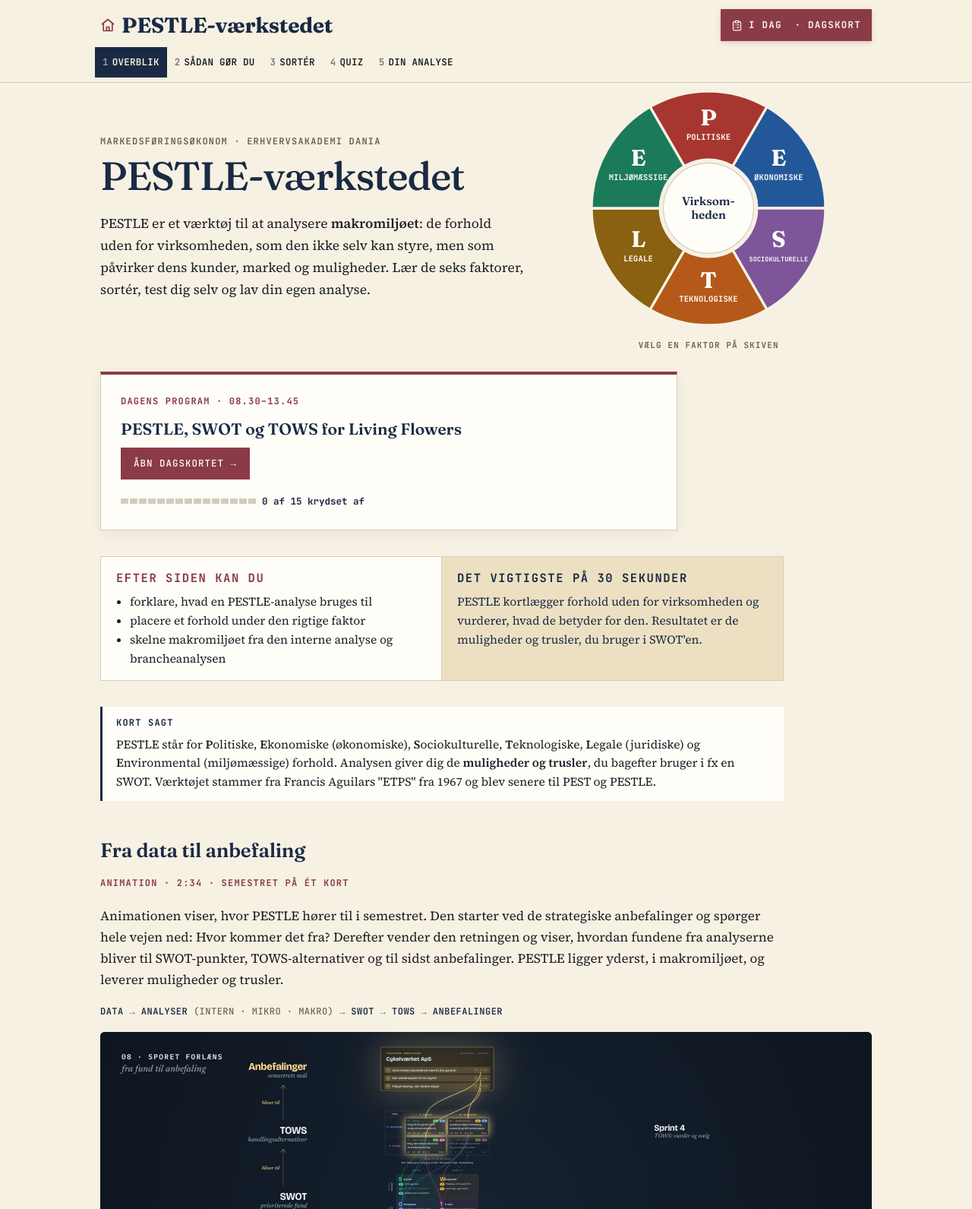
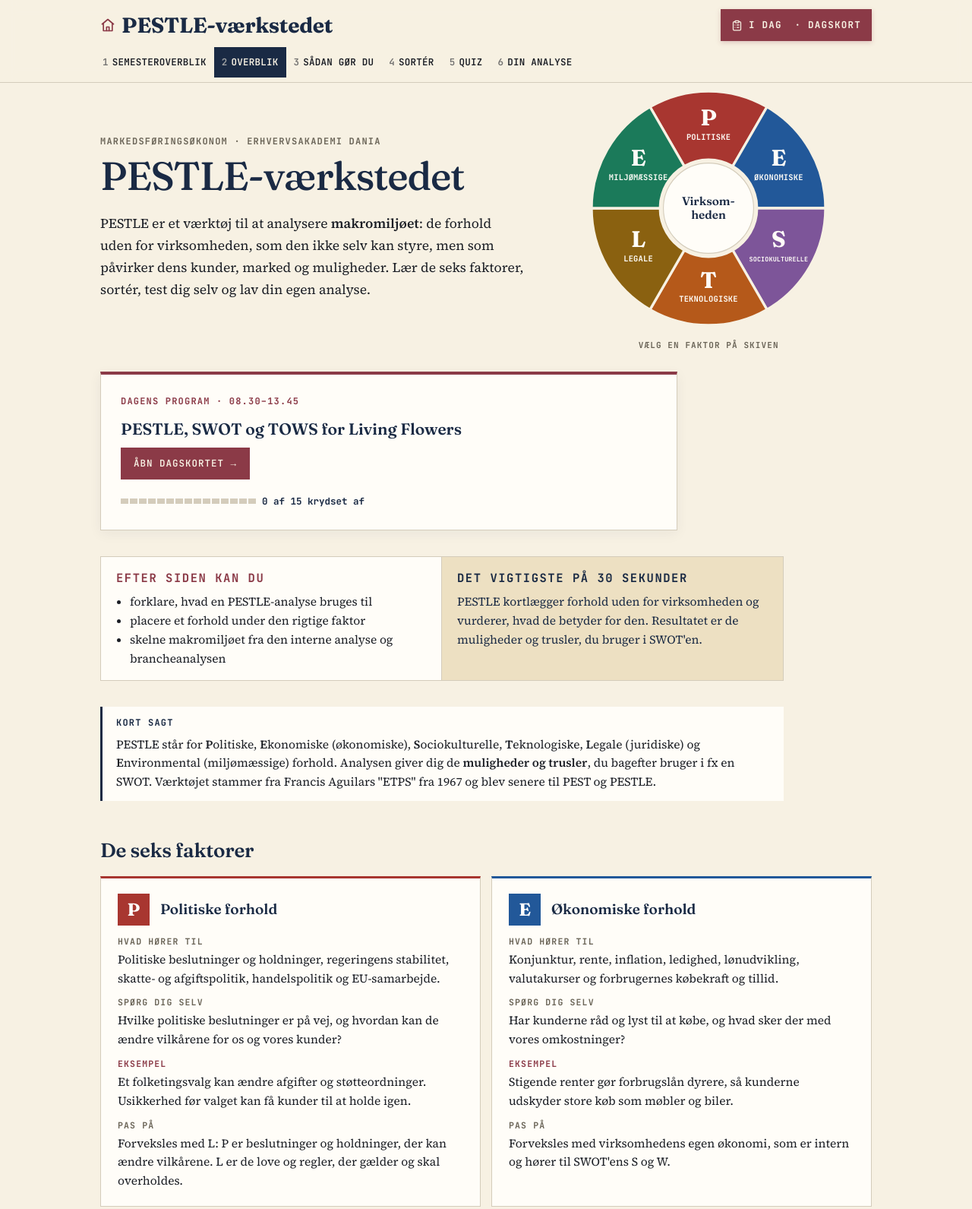
Before and after one commit to arma-dania/Pestle, a plain HTML site: page index.html in a window 1280 px wide. Shown: the top 1591 px of the page at 76% size. Drawn offline with nearby package versions, Linux system fonts and the light colour scheme.

Commit message:
Nyt menupunkt Semesteroverblik med animationen Fra data til anbefaling
Animationen flyttes fra Overblik til sit eget menupunkt (1). Overblik er
stadig startsiden. Dagskortets introduktion linker til Semesteroverblik,
og tidsvisningen i animationen viser ikke længere negativ tid ved start.

Co-Authored-By: Claude Opus 5.5 <noreply@anthropic.com>
Claude-Session: https://claude.ai/code/session_014WKH9v7VqmbXZPvz361Rz3

```diff
--- a/index.html
+++ b/index.html
@@ -281,16 +281,28 @@ span.chipr{background:#fff;border-style:dashed}
       </button>
     </div>
     <div class="tablist" role="tablist" aria-label="Afsnit">
-      <button class="tab" role="tab" id="t-overblik" aria-controls="overblik" aria-selected="true"><span class="n">1</span>Overblik</button>
-      <button class="tab" role="tab" id="t-trin" aria-controls="trin" aria-selected="false" tabindex="-1"><span class="n">2</span>Sådan gør du</button>
-      <button class="tab" role="tab" id="t-sorter" aria-controls="sorter" aria-selected="false" tabindex="-1"><span class="n">3</span>Sortér</button>
-      <button class="tab" role="tab" id="t-quiz" aria-controls="quiz" aria-selected="false" tabindex="-1"><span class="n">4</span>Quiz</button>
-      <button class="tab" role="tab" id="t-ark" aria-controls="ark" aria-selected="false" tabindex="-1"><span class="n">5</span>Din analyse</button>
+      <button class="tab" role="tab" id="t-semester" aria-controls="semester" aria-selected="false" tabindex="-1"><span class="n">1</span>Semesteroverblik</button>
+      <button class="tab" role="tab" id="t-overblik" aria-controls="overblik" aria-selected="true"><span class="n">2</span>Overblik</button>
+      <button class="tab" role="tab" id="t-trin" aria-controls="trin" aria-selected="false" tabindex="-1"><span class="n">3</span>Sådan gør du</button>
+      <button class="tab" role="tab" id="t-sorter" aria-controls="sorter" aria-selected="false" tabindex="-1"><span class="n">4</span>Sortér</button>
+      <button class="tab" role="tab" id="t-quiz" aria-controls="quiz" aria-selected="false" tabindex="-1"><span class="n">5</span>Quiz</button>
+      <button class="tab" role="tab" id="t-ark" aria-controls="ark" aria-selected="false" tabindex="-1"><span class="n">6</span>Din analyse</button>
     </div>
   </div>
 </nav>
 
 <main class="container">
+<!-- SEMESTEROVERBLIK -->
+<section class="panel" id="semester" role="tabpanel" tabindex="0" aria-labelledby="t-semester" hidden>
+  <div class="ph"><p class="mono kicker">Animation · 2:34 · semestret på ét kort</p><h2>Fra data til anbefaling</h2></div>
+  <div class="stack" style="max-width:900px">
+    <p>Animationen viser, hvor PESTLE hører til i semestret. Den starter ved de strategiske anbefalinger og spørger hele vejen ned: Hvor kommer det fra? Derefter vender den retningen og viser, hvordan fundene fra analyserne bliver til SWOT-punkter, TOWS-alternativer og til sidst anbefalinger. PESTLE ligger yderst, i makromiljøet, og leverer muligheder og trusler.</p>
+    <p class="mono chain"><b>Data</b> → <b>Analyser</b> (intern · mikro · makro) → <b>SWOT</b> → <b>TOWS</b> → <b>Anbefalinger</b></p>
+  </div>
+  <iframe id="fdta" class="anim-frame" src="overblik/fra-data-til-anbefaling.html" title="Animation: Fra data til anbefaling" loading="lazy" allowfullscreen></iframe>
+
+</section>
+
 <!-- OVERBLIK -->
 <section class="panel" id="overblik" role="tabpanel" tabindex="0" aria-labelledby="t-overblik">
   <div class="hero">
@@ -335,14 +347,6 @@ span.chipr{background:#fff;border-style:dashed}
   <div class="stack">
     <aside class="note"><p class="mono">Kort sagt</p><p>PESTLE står for <b>P</b>olitiske, <b>E</b>konomiske (økonomiske), <b>S</b>ociokulturelle, <b>T</b>eknologiske, <b>L</b>egale (juridiske) og <b>E</b>nvironmental (miljømæssige) forhold. Analysen giver dig de <b>muligheder og trusler</b>, du bagefter bruger i fx en SWOT. Værktøjet stammer fra Francis Aguilars "ETPS" fra 1967 og blev senere til PEST og PESTLE.</p></aside>
   </div>
-
-  <h3 class="sec-title">Fra data til anbefaling</h3>
-  <div class="stack" style="max-width:900px">
-    <p class="mono" style="color:var(--burgundy)">Animation · 2:34 · semestret på ét kort</p>
-    <p>Animationen viser, hvor PESTLE hører til i semestret. Den starter ved de strategiske anbefalinger og spørger hele vejen ned: Hvor kommer det fra? Derefter vender den retningen og viser, hvordan fundene fra analyserne bliver til SWOT-punkter, TOWS-alternativer og til sidst anbefalinger. PESTLE ligger yderst, i makromiljøet, og leverer muligheder og trusler.</p>
-    <p class="mono chain"><b>Data</b> → <b>Analyser</b> (intern · mikro · makro) → <b>SWOT</b> → <b>TOWS</b> → <b>Anbefalinger</b></p>
-  </div>
-  <iframe id="fdta" class="anim-frame" src="overblik/fra-data-til-anbefaling.html" title="Animation: Fra data til anbefaling" loading="lazy" allowfullscreen></iframe>
 
   <h3 class="sec-title">De seks faktorer</h3>
   <div class="factors" id="factors"></div>
@@ -529,7 +533,7 @@ const DAY={
   title:'PESTLE, SWOT og TOWS for Living Flowers',
   prep:'Tag jeres prioriterede styrker og svagheder for Living Flowers fra sprint 2 med. De skal bruges i SWOT\'en efter frokost.',
   plan:[
-    {t:'08.30–08.45',title:'Introduktion til dagen',dest:T('overblik'),read:[[T('overblik'),'Dagens mål og program']],ex:[]},
+    {t:'08.30–08.45',title:'Introduktion til dagen',dest:T('overblik'),read:[[T('overblik'),'Dagens mål og program'],[T('semester'),'Semesteroverblik']],ex:[]},
     {t:'08.45–09.15',title:'PESTLE-værkstedet og quiz',dest:T('overblik'),read:[[T('overblik'),'Overblik og de seks faktorer']],ex:[
       {id:'v1',label:'Sortér forholdene (12 forhold)',dest:T('sorter')},
     ]},
--- a/overblik/fra-data-til-anbefaling.html
+++ b/overblik/fra-data-til-anbefaling.html
@@ -984,7 +984,7 @@ const cv = document.getElementById('stage');
 const pp = document.getElementById('pp'), scrub = document.getElementById('scrub'), timeEl = document.getElementById('time');
 const big = document.getElementById('bigplay'), scenesEl = document.getElementById('scenes');
 let T = 144.2, playing = false, last = 0;
-const fmt = s => `${Math.floor(s / 60)}:${String(Math.floor(s % 60)).padStart(2, '0')}`;
+const fmt = s => { s = Math.max(0, s); return `${Math.floor(s / 60)}:${String(Math.floor(s % 60)).padStart(2, '0')}`; };   // aldrig negativ tid lige ved start
 SCENES.forEach((s, i) => {
   const b = document.createElement('button'); b.type = 'button';
   b.innerHTML = `${String(i + 1).padStart(2, '0')} · ${fmt(s.t)}<b>${s.title}</b>`;
```
Also changed, not shown: 1 other file.
